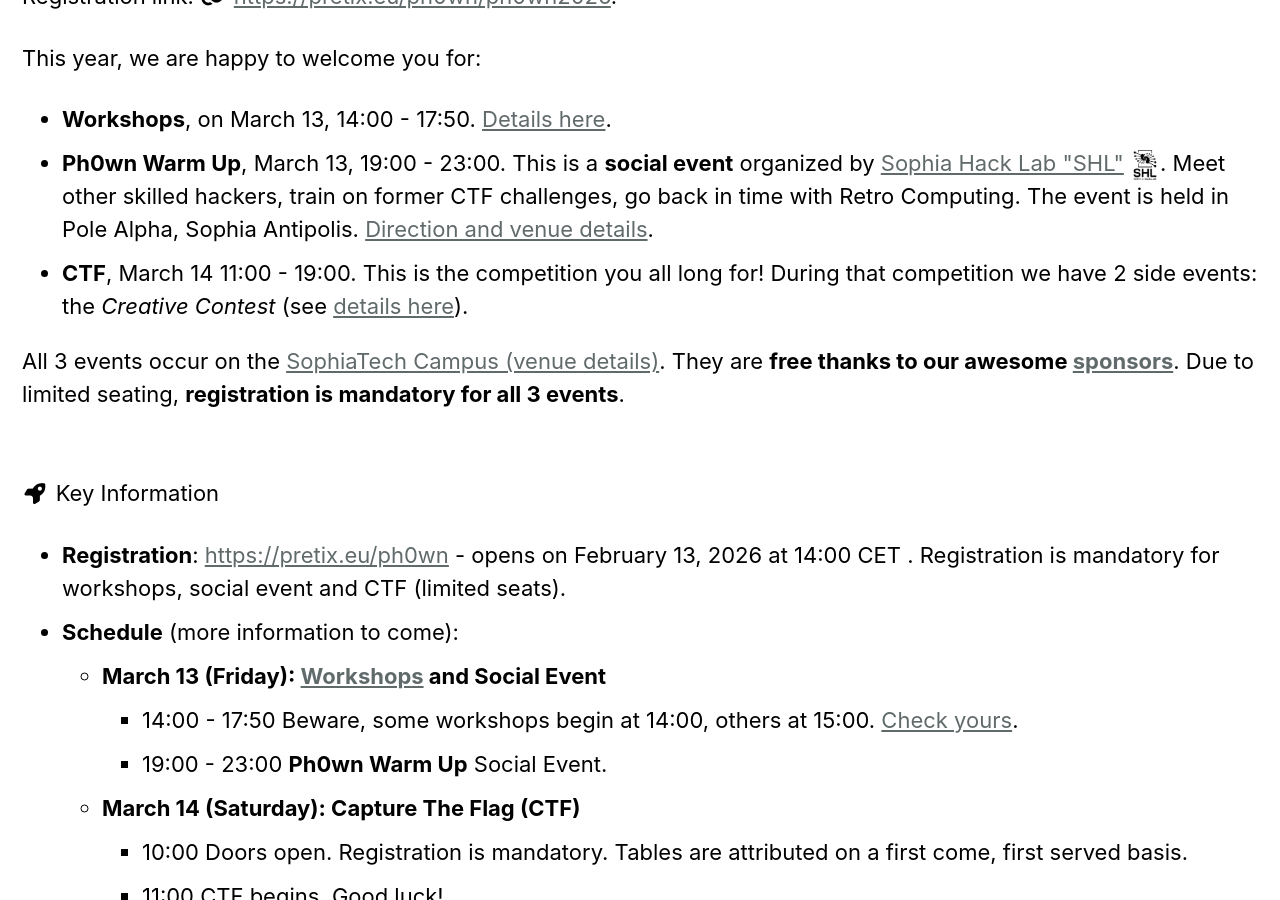
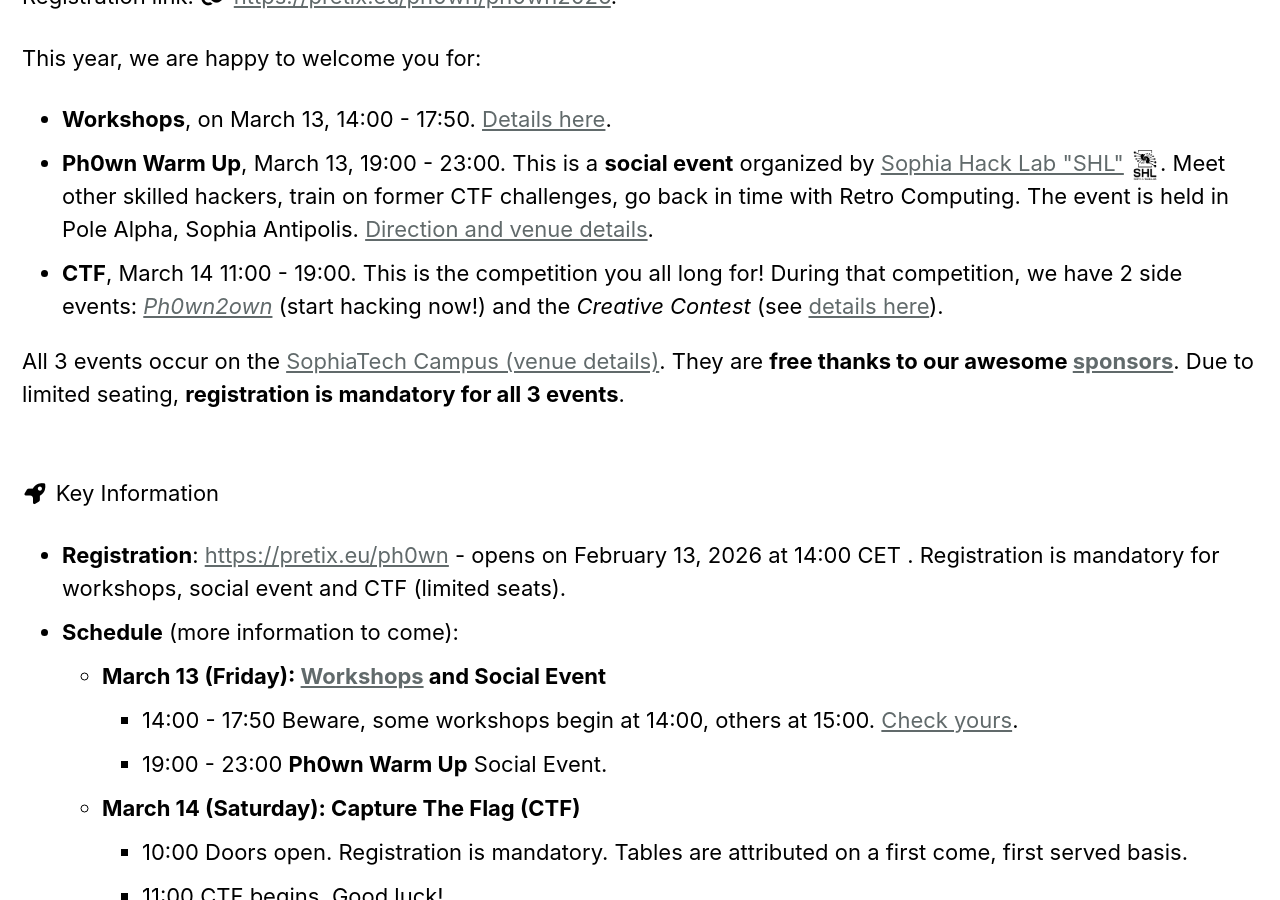
Before and after one commit to ph0wn/ph0wn.github.io, a Jekyll site: the page built from _pages/index.html, in a window 1280 px wide and 900 px high, scrolled down 878 px. Built offline with Jekyll 4.4.1, drawn with Linux system fonts in a browser that asks for light colours; cached includes are drawn as plain includes.

Commit message:
adding to navigation

```diff
--- a/_data/navigation.yml
+++ b/_data/navigation.yml
@@ -13,6 +13,9 @@ main:
   - title: Workshops
     url: /workshops/
 
+  - title: Ph0wn2own
+    url: /ph0wn2own
+
   - title: Creative Contest
     url: /contest/
 
--- a/_pages/index.html
+++ b/_pages/index.html
@@ -35,7 +35,7 @@ header:
       <ul>
 	<li><b>Workshops</b>, on March 13, 14:00 - 17:50. <a href="/workshops/">Details here</a>.</li>
 	<li><b>Ph0wn Warm Up</b>, March 13, 19:00 - 23:00. This is a <b>social event</b> organized by <a href="https://shl.contact">Sophia Hack Lab "SHL"</a> <img src="/assets/images/sponsors/logo-SHL-dark.png" width="30px"></img></b>. Meet other skilled hackers, train on former CTF challenges, go back in time with Retro Computing. The event is held in Pole Alpha, Sophia Antipolis. <a href="/venue/">Direction and venue details</a>.</li>
-	<li><b>CTF</b>, March 14 11:00 - 19:00. This is the competition you all long for! During that competition we have 2 side events: the <i>Creative Contest</i> (see <a href="/contest/">details here</a>).</li>
+	<li><b>CTF</b>, March 14 11:00 - 19:00. This is the competition you all long for! During that competition, we have 2 side events: <a href="/ph0wn2own"><i>Ph0wn2own</i></a> (start hacking now!) and the <i>Creative Contest</i> (see <a href="/contest/">details here</a>).</li>
 </ul>
 
 All 3 events occur on the <a href="/venue/">SophiaTech Campus (venue details)</a>. They are <b>free thanks to our awesome <a href="/sponsors/">sponsors</a></b>.
```
